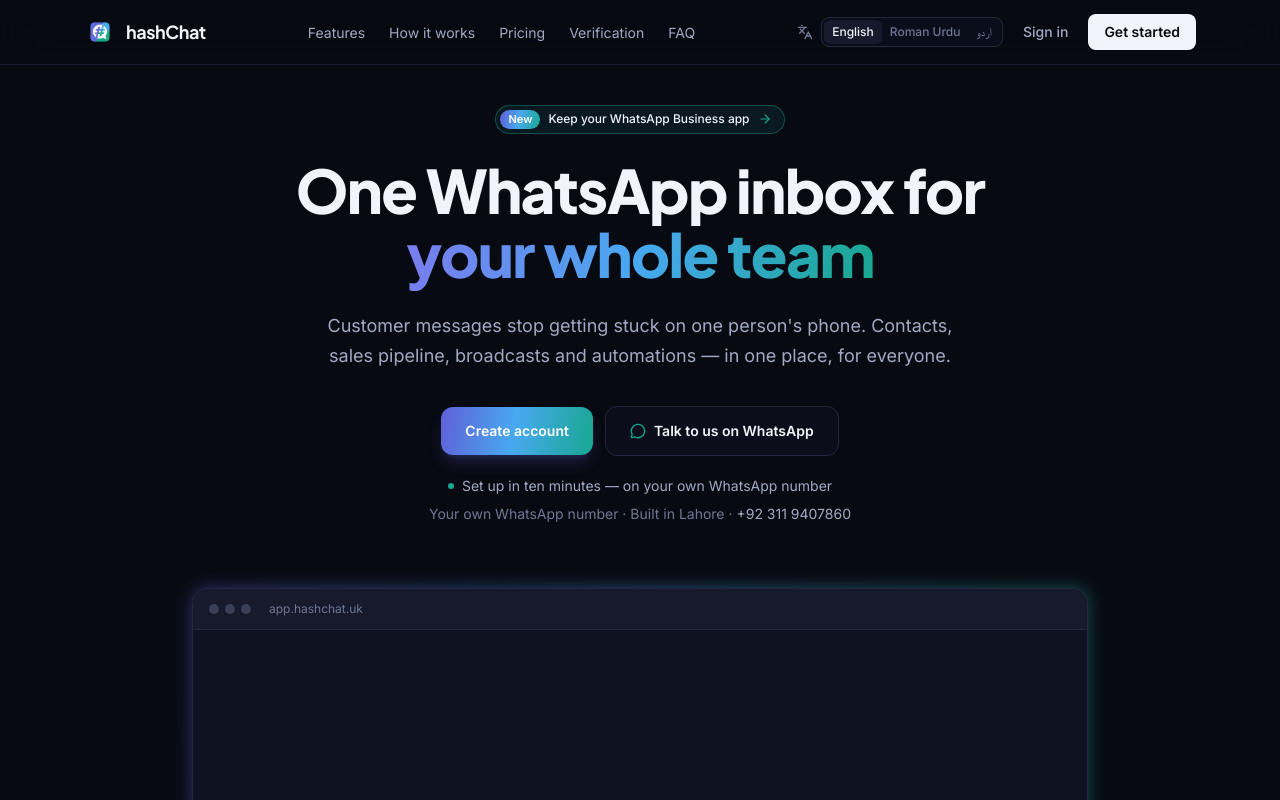
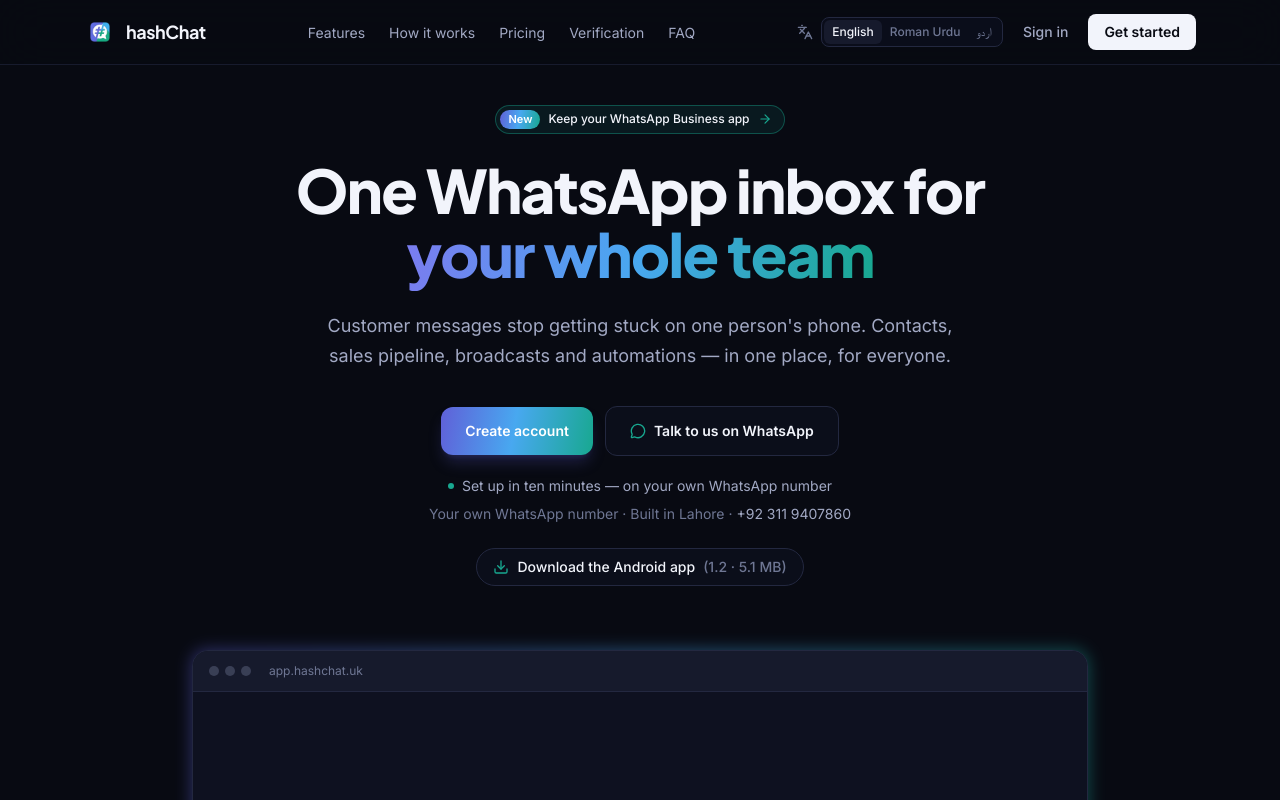
Before and after one commit to Sikandar-7/hashchat-web, a Next.js app: page / in a window 1280 px wide. Shown: the top 800 px of the page. Built offline with nearby package versions, Linux system fonts and the light colour scheme; a web font is replaced by a local one.

Commit message:
Hero: download the Android app (v1.2) right under the sign-up buttons
Ships the current signed release (1.2) in place of 1.1.

Co-Authored-By: Claude Opus 5.5 <noreply@anthropic.com>

```diff
--- a/src/components/hero.tsx
+++ b/src/components/hero.tsx
@@ -1,5 +1,5 @@
 import Image from "next/image";
-import { ArrowRight, MessageCircle } from "lucide-react";
+import { ArrowRight, Download, MessageCircle } from "lucide-react";
 
 import { site, waLink } from "@/lib/content";
 import { t, type Locale } from "@/lib/i18n";
@@ -94,6 +94,21 @@ export function Hero({ locale }: { locale: Locale }) {
               {site.whatsappDisplay}
             </span>
           </p>
+
+          {/* The app the features and plans promise, one tap from the top
+              of the page instead of only in the footer. A direct APK (not
+              on Play yet), so version and size stay visible. */}
+          <a
+            href={site.androidApk}
+            download
+            className="mt-6 inline-flex items-center gap-2 rounded-full border border-line bg-surface/60 px-4 py-2 text-sm font-medium text-ink transition-colors hover:border-brand-teal/60 hover:bg-surface-2"
+          >
+            <Download className="size-4 text-brand-teal" aria-hidden />
+            {c.downloadApp}
+            <span className="text-ink-faint" dir="ltr">
+              ({site.androidApkVersion} · {site.androidApkSize})
+            </span>
+          </a>
         </div>
 
         {/* Product surface. A framed panel rather than a floating
--- a/src/lib/content.ts
+++ b/src/lib/content.ts
@@ -33,8 +33,8 @@ export const site = {
   // tell whether the one on their phone is the current one, and a
   // 5 MB download over mobile data deserves a warning before the tap.
   androidApk: "/hashChat.apk",
-  androidApkVersion: "1.1",
-  androidApkSize: "5.3 MB",
+  androidApkVersion: "1.2",
+  androidApkSize: "5.1 MB",
 } as const;
 
 /**
--- a/src/lib/i18n.ts
+++ b/src/lib/i18n.ts
@@ -128,6 +128,7 @@ interface Copy {
     lead: string;
     ctaPrimary: string;
     ctaWhatsapp: string;
+    downloadApp: string;
     whatsappMessage: string;
     footnote: string;
   };
@@ -286,6 +287,7 @@ const roman: Copy = {
     lead: "Customers ke messages ab ek banday ke phone mein nahi atkte. Contacts, sales pipeline, broadcasts aur automations — sab ek jagah, poori team ke liye.",
     ctaPrimary: "Account banayein",
     ctaWhatsapp: "WhatsApp par baat karein",
+    downloadApp: "Android app download karein",
     whatsappMessage:
       "Assalam o alaikum — hashChat ke bare mein maloomat chahiye.",
     footnote: "Aapka apna WhatsApp number · Lahore se banaya gaya ·",
@@ -615,6 +617,7 @@ const en: Copy = {
     lead: "Customer messages stop getting stuck on one person's phone. Contacts, sales pipeline, broadcasts and automations — in one place, for everyone.",
     ctaPrimary: "Create account",
     ctaWhatsapp: "Talk to us on WhatsApp",
+    downloadApp: "Download the Android app",
     whatsappMessage: "Hello — I'd like to know more about hashChat.",
     footnote: "Your own WhatsApp number · Built in Lahore ·",
   },
@@ -943,6 +946,7 @@ const ur: Copy = {
     lead: "کسٹمرز کے پیغامات اب کسی ایک شخص کے فون میں نہیں رکتے۔ رابطے، سیلز پائپ لائن، براڈکاسٹ اور آٹومیشن — سب ایک جگہ، پوری ٹیم کے لیے۔",
     ctaPrimary: "اکاؤنٹ بنائیں",
     ctaWhatsapp: "واٹس ایپ پر بات کریں",
+    downloadApp: "اینڈرائیڈ ایپ ڈاؤن لوڈ کریں",
     whatsappMessage: "السلام علیکم — hashChat کے بارے میں معلومات چاہیے۔",
     footnote: "آپ کا اپنا واٹس ایپ نمبر · لاہور میں بنایا گیا ·",
   },
```
Also changed, not shown: 1 other file (tests, documents, lock files or other folders).
